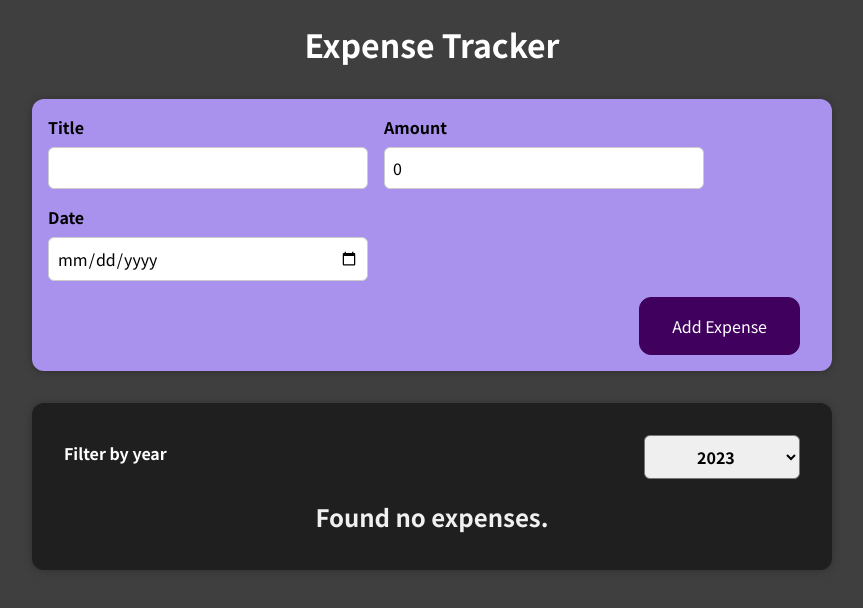
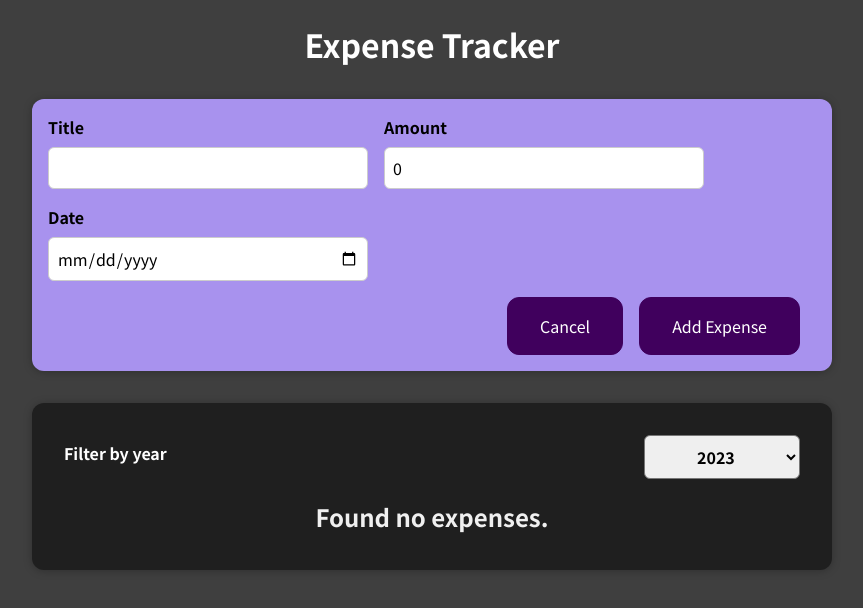
Before and after one commit to Victor-Guerrero-Devs/react-expense-tracker, a React (Vite) app: page / in a window 1280 px wide. Both pictures are taken after a click on the button "Add New Expense". Shown: the top 608 px of the page, without its empty margins (208-1071 px from the left). Built offline with nearby package versions, Linux system fonts and the light colour scheme.

Commit message:
Add cancel btn & logic to ExpenseForm

```diff
--- a/src/components/NewExpense/ExpenseForm.jsx
+++ b/src/components/NewExpense/ExpenseForm.jsx
@@ -2,7 +2,7 @@ import React, { useState } from 'react';
 
 import './ExpenseForm.css';
 
-const ExpenseForm = ({ onSaveExpenseData }) => {
+const ExpenseForm = ({ onSaveExpenseData, onCancel }) => {
   const [expenseTitle, setExpenseTitle] = useState('');
   const [expenseAmount, setExpenseAmount] = useState(0);
   const [expenseDate, setExpenseDate] = useState('');
@@ -65,6 +65,9 @@ const ExpenseForm = ({ onSaveExpenseData }) => {
         </div>
       </div>
       <div className="new-expense__actions">
+        <button type="button" onClick={onCancel}>
+          Cancel
+        </button>
         <button type="submit">Add Expense</button>
       </div>
     </form>
--- a/src/components/NewExpense/NewExpense.jsx
+++ b/src/components/NewExpense/NewExpense.jsx
@@ -12,10 +12,15 @@ const NewExpense = ({ recieveNewExpense }) => {
       id: Math.random().toString(),
     };
     recieveNewExpense(expenseData);
+    setIsEditing(false);
   };
 
   const startEditingHandler = () => {
     setIsEditing(true);
+  };
+
+  const stopEditingHandler = () => {
+    setIsEditing(false);
   };
 
   return (
@@ -23,7 +28,12 @@ const NewExpense = ({ recieveNewExpense }) => {
       {!isEditing && (
         <button onClick={startEditingHandler}>Add New Expense</button>
       )}
-      {isEditing && <ExpenseForm onSaveExpenseData={saveExpenseDataHandler} />}
+      {isEditing && (
+        <ExpenseForm
+          onSaveExpenseData={saveExpenseDataHandler}
+          onCancel={stopEditingHandler}
+        />
+      )}
     </div>
   );
 };
```
